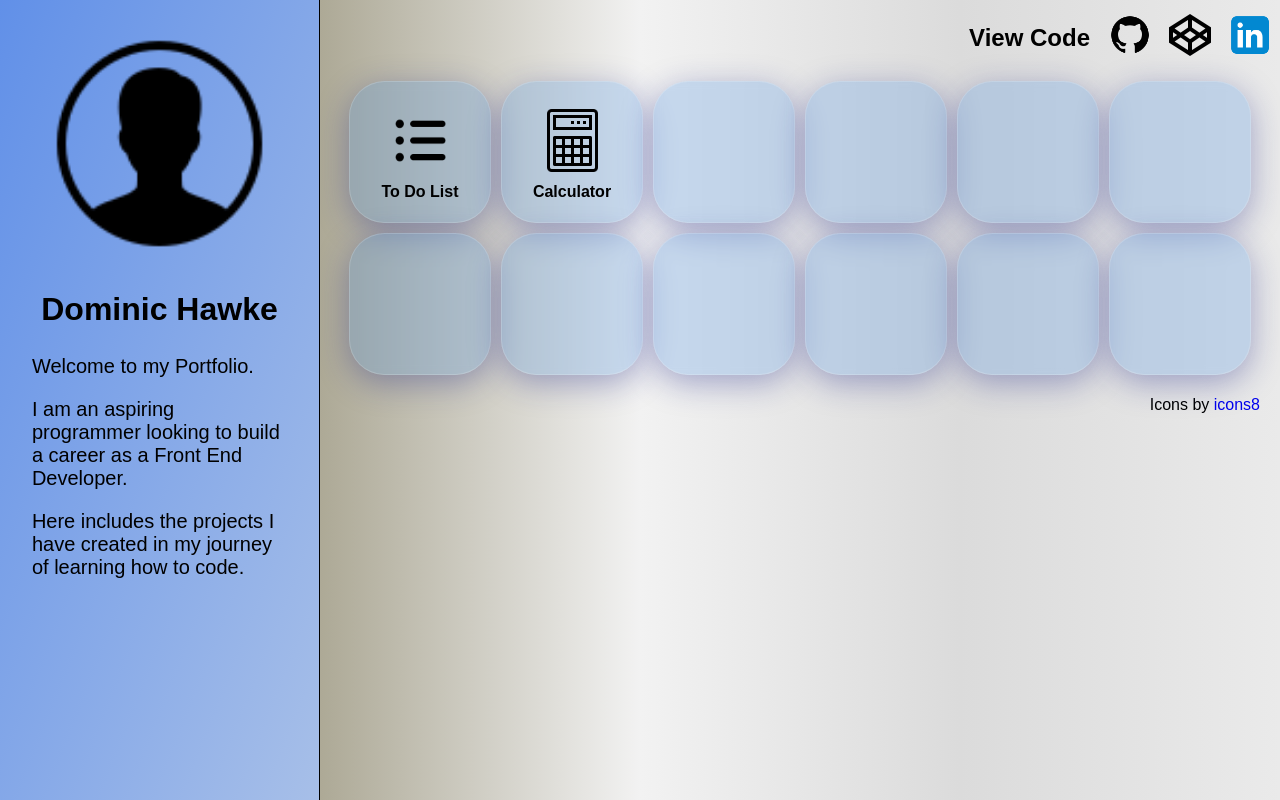
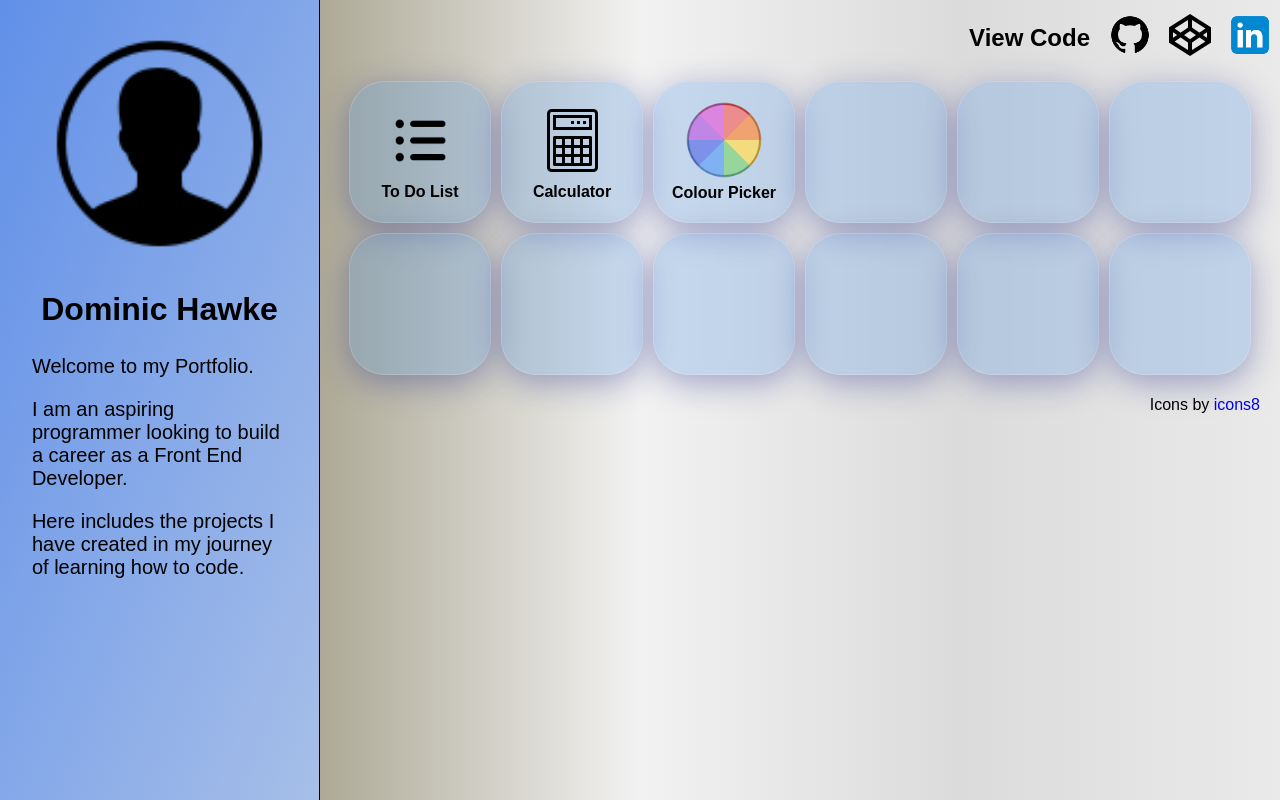
Before and after one commit to DomHawke25/Projects, a plain HTML site: page index.html in a window 1280 px wide. Drawn offline with Linux system fonts and the light colour scheme.

Commit message:
added colour picker to llist

```diff
--- a/index.html
+++ b/index.html
@@ -47,7 +47,12 @@
                     <p>Calculator</p>
                 </a>
             </div>
-            <div class="tile"></div>
+            <div class="tile">
+                <a href="https://domhawke25.github.io/colourpicker">
+                    <img src="./images/icons8-color-swatch-100.png" alt="colour swatch icon by icons8">
+                    <p>Colour Picker</p>
+                </a>
+            </div>
             <div class="tile"></div>
             <div class="tile"></div>
             <div class="tile"></div>
```
Also changed, not shown: images/icons8-color-swatch-100.png (added).
